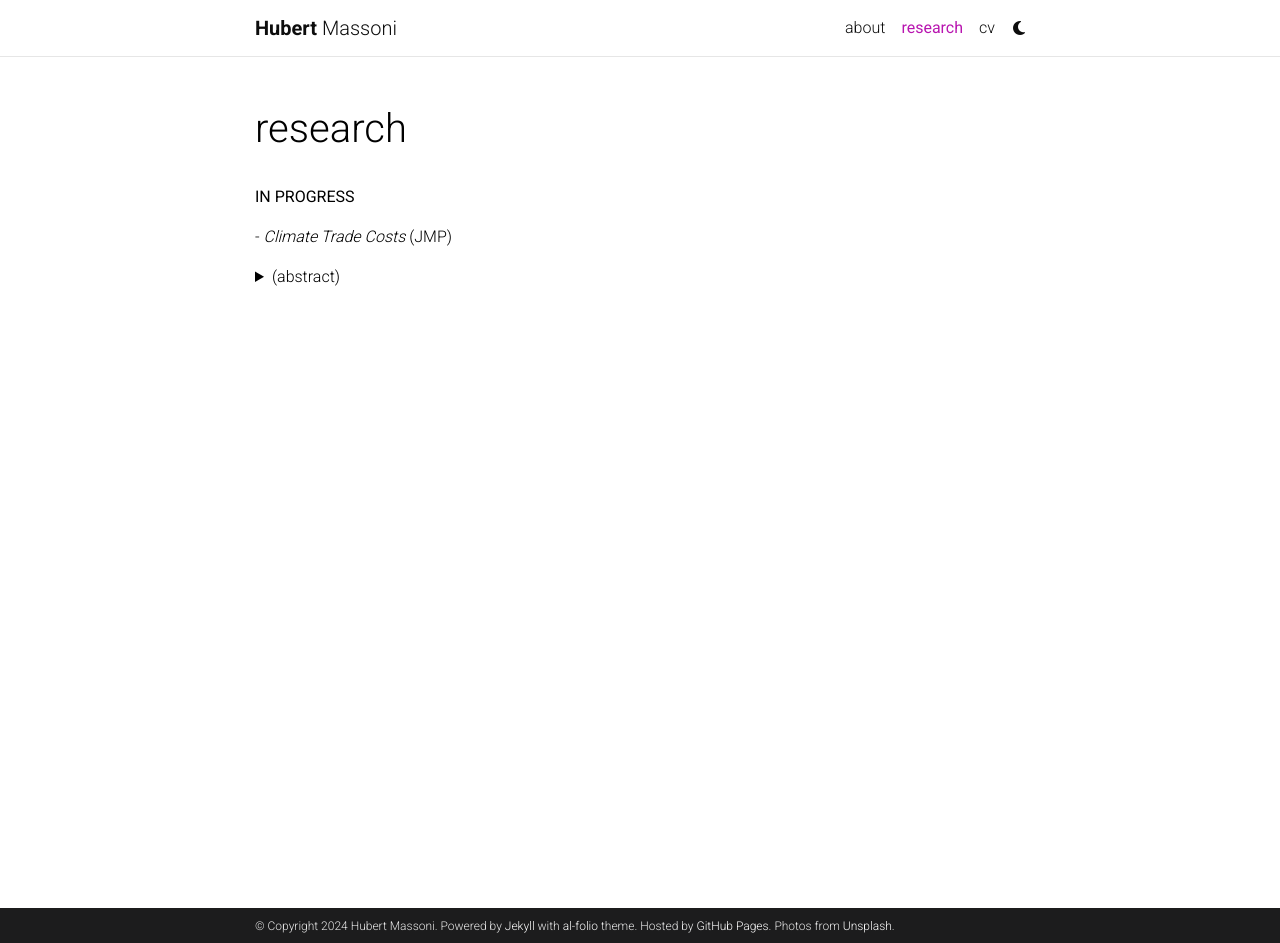
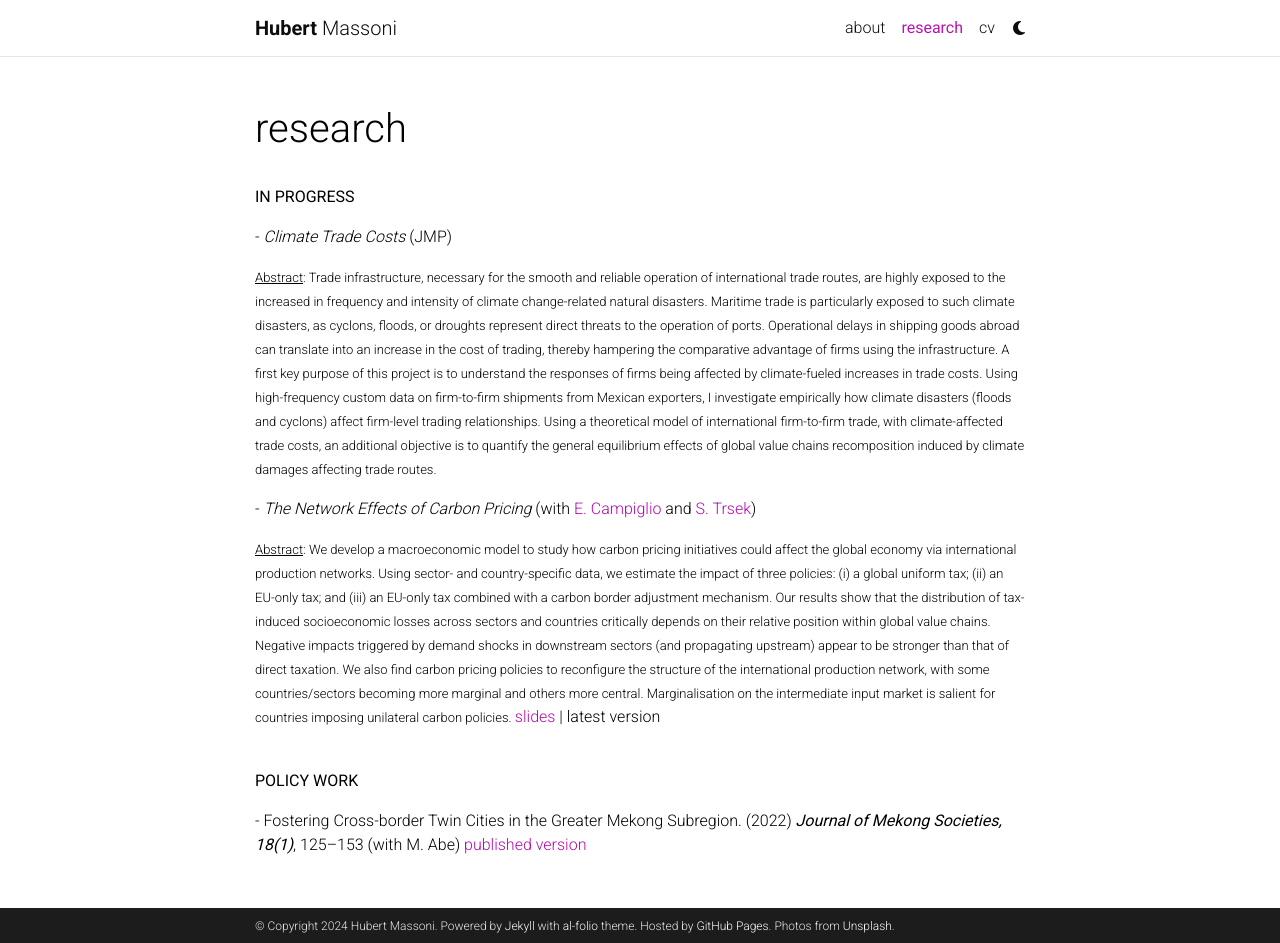
Before and after one commit to hubertmassoni/hubertmassoni.github.io, a Jekyll site: the page built from _pages/projects.md, in a window 1280 px wide and 943 px high. Built offline with Jekyll 4.4.1, drawn with Linux system fonts in a browser that asks for light colours; comment, search, counter and statistics services are not loaded; a style sheet for code colours, icons or effects is not loaded.

Commit message:
Update projects.md

```diff
--- a/_pages/projects.md
+++ b/_pages/projects.md
@@ -12,23 +12,22 @@ nav_order: 1
 
 <p>- <em>Climate Trade Costs</em> (JMP)
 
-<details>
-
-<summary>(abstract)</summary>
-
 <p><font size="-1"><u>Abstract</u>: Trade infrastructure, necessary for the smooth and reliable operation of international trade routes, are highly exposed to the increased in frequency and intensity of climate change-related natural disasters. Maritime trade is particularly exposed to such climate disasters, as cyclons, floods, or droughts represent direct threats to the operation of ports. Operational delays in shipping goods abroad can translate into an increase in the cost of trading, thereby hampering the comparative advantage of firms using the infrastructure. A first key purpose of this project is to understand the responses of firms being affected by climate-fueled increases in trade costs. Using high-frequency custom data on firm-to-firm shipments from Mexican exporters, I investigate empirically how climate disasters (floods and cyclons) affect firm-level trading relationships. Using a theoretical model of international firm-to-firm trade, with climate-affected trade costs, an additional objective is to quantify the general equilibrium effects of global value chains recomposition induced by climate damages affecting trade routes.</font>
-</details>
 
 <br>
 
-<p>- <em><a href="https://site.unibo.it/smooth/en/agenda/https-www-aere-org-aere-summer-conference/aere_2022_campiglio.pdf/@@download/file/AERE_2022_Campiglio.pdf">The Network Effects of Carbon Pricing</a></em> (with <a href="https://sites.google.com/site/ecampiglio/">E. Campiglio</a> and <a href="https://research.wu.ac.at/en/persons/stefan-trsek-3">S. Trsek</a>)
+<p>- <em>The Network Effects of Carbon Pricing</em> (with <a href="https://sites.google.com/site/ecampiglio/">E. Campiglio</a> and <a href="https://research.wu.ac.at/en/persons/stefan-trsek-3">S. Trsek</a>)
 
 <p><font size="-1"><u>Abstract</u>: We develop a macroeconomic model to study how carbon pricing initiatives could affect the global economy via international production networks. Using sector- and country-specific data, we estimate the impact of three policies: (i) a global uniform tax; (ii) an EU-only tax; and (iii) an EU-only tax combined with a carbon border adjustment mechanism. Our results show that the distribution of tax-induced socioeconomic losses across sectors and countries critically depends on their relative position within global value chains. Negative impacts triggered by demand shocks in downstream sectors (and propagating upstream) appear to be stronger than that of direct taxation. We also find carbon pricing policies to reconfigure the structure of the international production network, with some countries/sectors becoming more marginal and others more central. Marginalisation on the intermediate input market is salient for countries imposing unilateral carbon policies. </font>
+
+<a href="https://site.unibo.it/smooth/en/agenda/https-www-aere-org-aere-summer-conference/aere_2022_campiglio.pdf/@@download/file/AERE_2022_Campiglio.pdf">slides</a> | latest version
+
 <br>
 
 <br>
 
 <p> <b>POLICY WORK</b>
 
-<p>- <a href="https://so03.tci-thaijo.org/index.php/mekongjournal/article/view/260459">Fostering Cross-border Twin Cities in the Greater Mekong Subregion</a>. (2022) <b><i>Journal of Mekong Societies, 18(1)</i></b>, 125–153
+<p>- Fostering Cross-border Twin Cities in the Greater Mekong Subregion. (2022) <b><i>Journal of Mekong Societies, 18(1)</i></b>, 125–153
   (with M. Abe)
+<a href="https://so03.tci-thaijo.org/index.php/mekongjournal/article/view/260459">published version</a>
```
